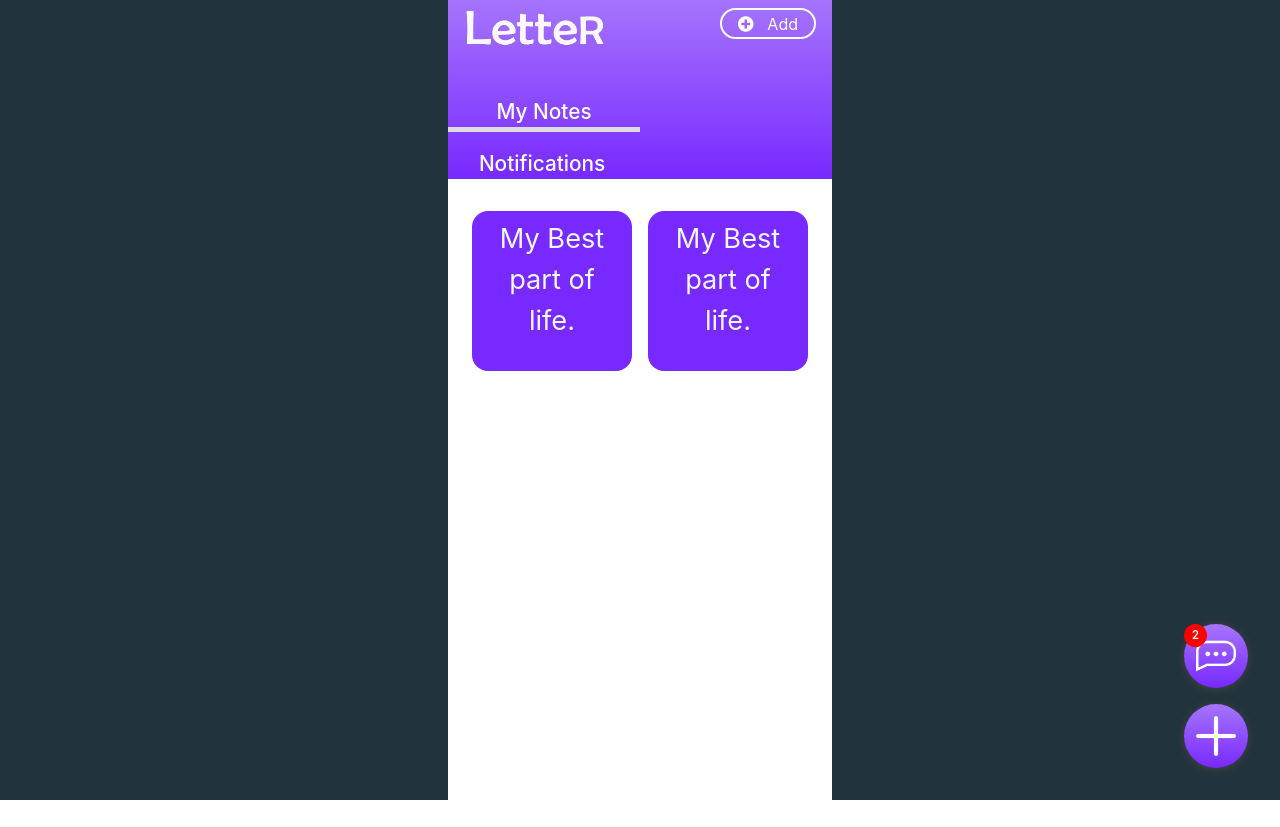
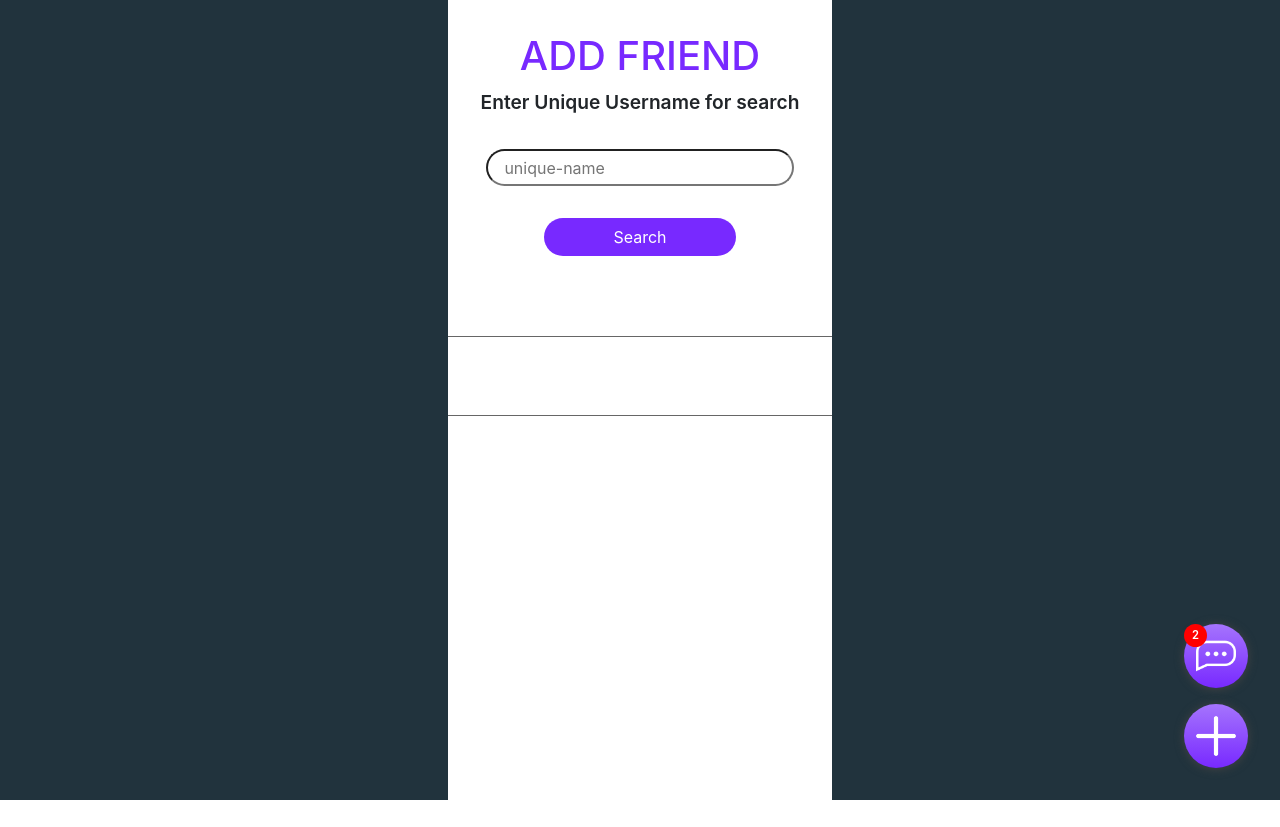
Before and after one commit to code240/letter-test, a PHP site: page /homepage.html in a window 1280 px wide. Run offline with PHP 8.4, Linux system fonts and the light colour scheme.

Commit message:
homepageupdationsqwsxqsa

```diff
--- a/css/home.css
+++ b/css/home.css
@@ -118,12 +118,67 @@
     font-weight: 400;
     cursor: pointer;
 }
+.main-body-notification{
+    border: 0px solid red;
+    height:81vh;
+    padding-left: 1rem;
+    padding-right: 1rem;
+    padding-top: 2rem;
+    display: none;
+}
+.add-frnds{
+    position: fixed;
+    top: 0;
+    left: 35%;
+    height: 100vh;
+    width:30%;
+    background-color: #ffffff;
+}
 
+.add-heading{
+    /* margin: 0 auto; */
+    text-align: center;
+    display: block;
+    margin-top: 2rem;
+    color:#7829FF;
+}
+.enter-heading{
+    font-size: 1.2rem;
+    text-align: center;
+    display: block;
+    font-weight: 600;
+}
+.username-input{
+    display: block;
+    width: 80%;
+    margin: 0 auto;
+    margin-top: 2rem;
+    padding: 0.3rem;
+    padding-left: 1rem;
+    padding-right: 1rem;
+    border-radius: 2rem;
+}
+.input-submit{
+    display: block;
+    width: 50%;
+    margin: 0 auto;
+    margin-top: 2rem;
+    background-color:#7829FF;
+    color:#ffffff;
+    border-radius: 2rem;
+}
+.output-result{
+    border-top: 1px solid #666;
+    border-bottom: 1px solid #666;
+    margin-top: 5rem;
+    height: 5rem;
+    padding-top: 0.5rem;
+}
+.dp{
+    width: 4rem;
+    height: 4rem;
 
-
-
-
-
+}
 
 /* fixed divisions  */
 
--- a/homepage.html
+++ b/homepage.html
@@ -10,6 +10,7 @@
     <script src="bot/require.js"></script>   <!--JQuery file-->
     <script src="bot/bootstrap.min.js"></script>    <!--BootStrap javaScript file-->
     <title>Home</title>
+    <script src="js/home-vanila.js"></script>
     <link rel="stylesheet" href="css/home.css">
     <link rel="stylesheet" href="css/mobi-home.css">
 
@@ -26,17 +27,17 @@
                     </button>
                 </div>
                 <div class="topoptions">
-                    <div class="left-option">
+                    <div class="left-option" onclick="notesShow();" id="notes-border">
                         My Notes
                     </div>
-                    <div class="right-option">
+                    <div class="right-option" onclick="notificationShow();" id="notify-border">
                         Notifications
                     </div>
                 </div>
             </div>
 
 
-            <div class="main-body-notes">
+            <div class="main-body-notes" id="notes">
                 <div class="show-notes row">
                     <div class="col-6 article-cover">
                         <div class="article">
@@ -51,12 +52,28 @@
                 </div>
             </div>
 
-
+            <div class="main-body-notification"  id="notify">
+                No Notifications yet
+            </div>
 
         </div>
     </div>
 
-
+    <div class="add-frnds">
+        <h1 class="add-heading">
+            ADD FRIEND
+        </h1>
+        <span class="enter-heading">
+            Enter Unique Username for search
+        </span>
+        <form>
+            <input type="text" id="username" autocomplete="off" name="username" class="username-input" placeholder="unique-name">
+            <input type="submit" value="Search" class="btn input-submit">
+        </form>
+        <div class="output-result">
+            <div class="dp"></div>
+        </div>
+    </div>
 
 
 
--- /dev/null
+++ b/js/home-vanila.js
@@ -0,0 +1,12 @@
+const notificationShow = ()=>{
+    document.getElementById("notify").style.display = "block";
+    document.getElementById("notes-border").style.borderBottom = "0px solid #dddddd";
+    document.getElementById("notify-border").style.borderBottom = "5px solid #dddddd";
+    document.getElementById("notes").style.display = "none";
+}
+const notesShow = () => {
+    document.getElementById("notify").style.display = "none";
+    document.getElementById("notes").style.display = "block";
+    document.getElementById("notes-border").style.borderBottom = "5px solid #dddddd";
+    document.getElementById("notify-border").style.borderBottom = "0px solid #dddddd";
+}
```
